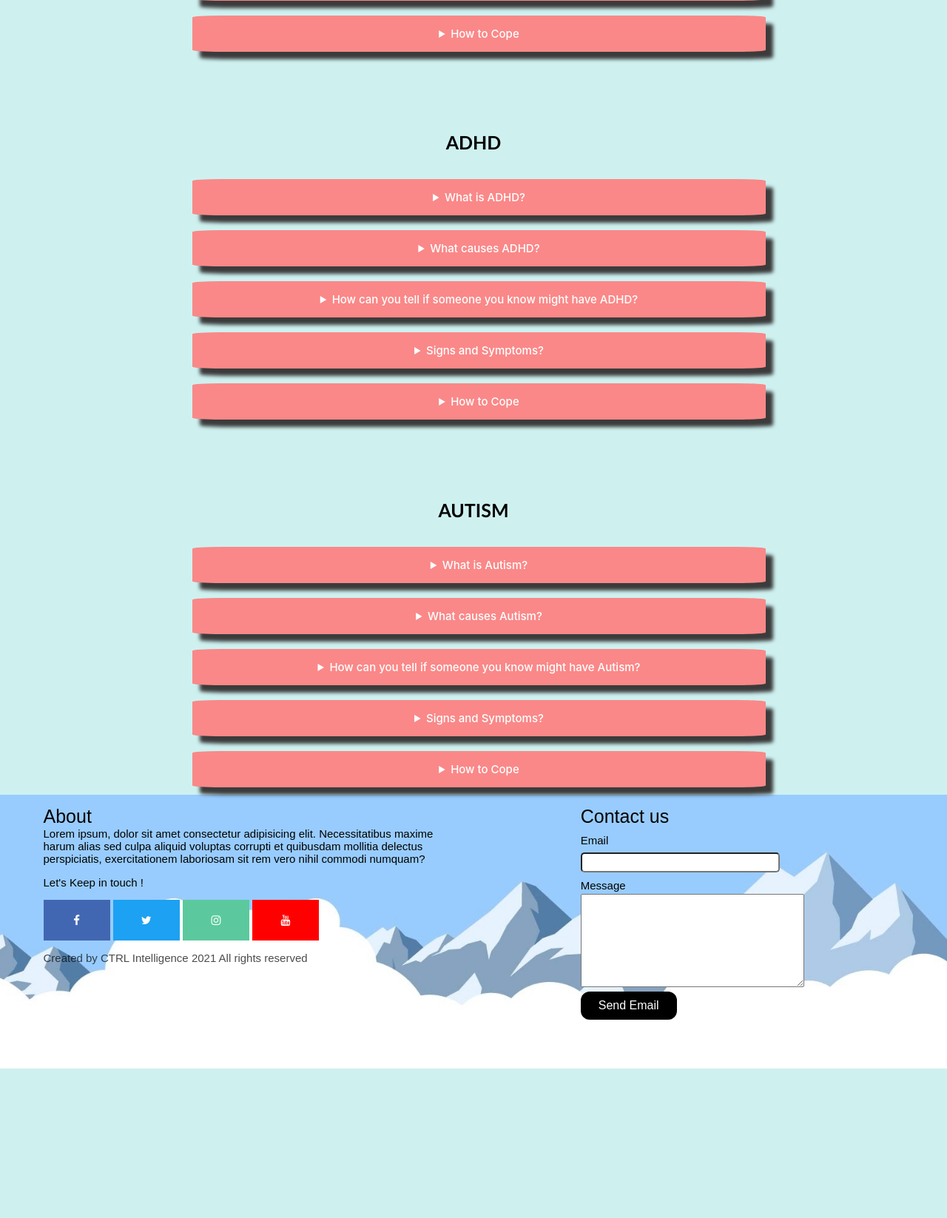
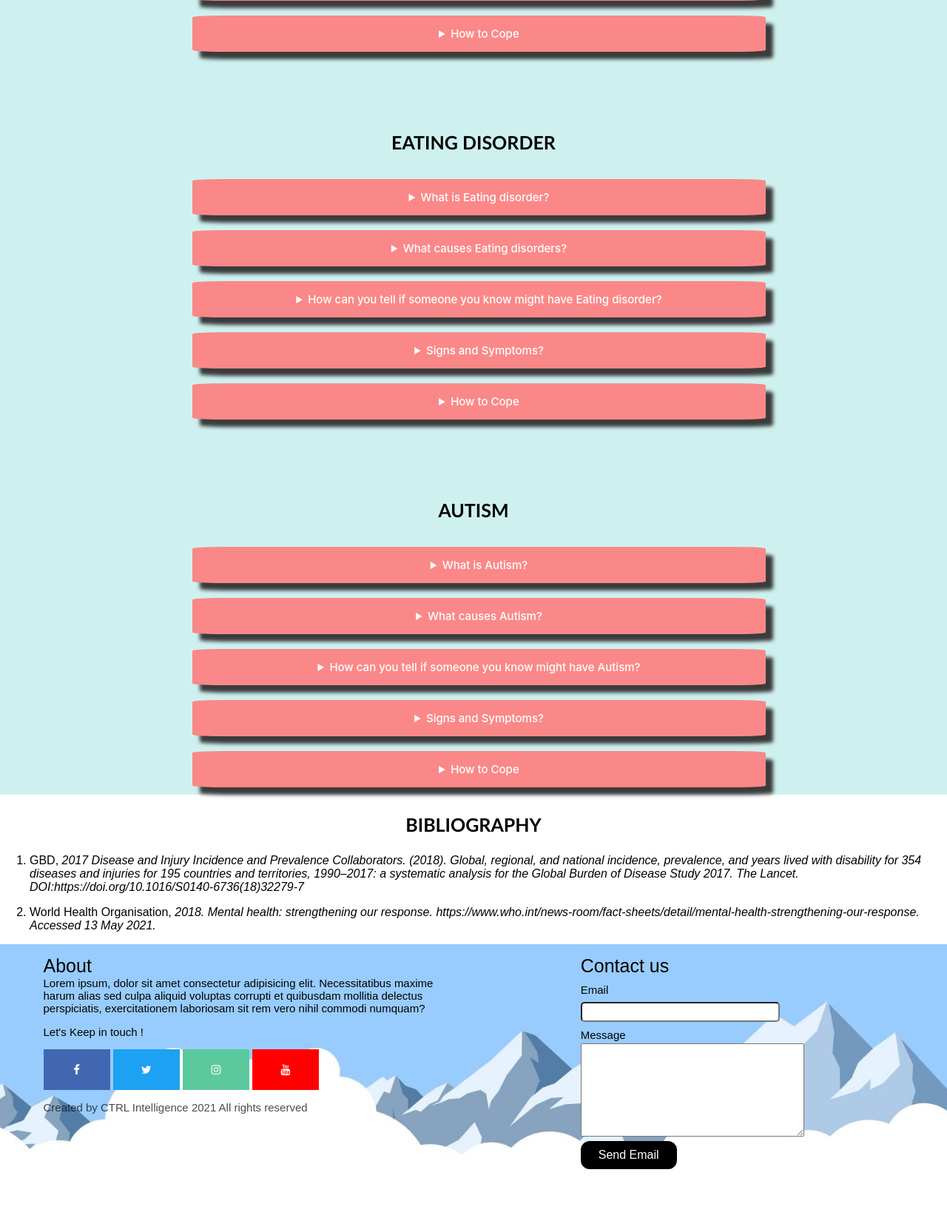
Before and after one commit to KenanK0/MentalHealth, a PHP site: page /definition.php in a window 1280 px wide. Shown: the part 2768-4414 px from the top of the page at 74% size. Before the commit the page ends 4212 px from the top, so only its background shows below. Run offline with PHP 8.4, Linux system fonts and the light colour scheme.

Commit message:
contents added

```diff
--- a/My_Project/definition.php
+++ b/My_Project/definition.php
@@ -328,29 +328,49 @@ include("connection.php");
         </div>
         <div id="adhd">
             <br><br><br><br>
-            <h3>ADHD</h3>
+            <h3>Eating Disorder</h3>
             <details class="details">
-                <summary id="sum1">What is ADHD?</summary><br>
+                <summary id="sum1">What is Eating disorder?</summary><br>
                 <div id="p">
-                    <p>Epcot is a theme park at Walt Disney
-                        World Resort featuring exciting attractions,
-                        international pavilions,
-                        award-winning fireworks and
-                        seasonal special events</p>
+                    <p>Eating disorder is a behavioural condition characterised by serve and persistent disturbance in eating behaviours and associated distressing thoughts and emotions. Eating disorders can have detrimental effects on the physical, psychological and social function.</p>
+                    <p><strong>The types of eating disorders are:</strong></p>
+                    <ul>
+                    <li>
+                        <span>Anorexia nervosa</span>
+                    </li>
+                    <li>
+                        <span>Bulimia nervosa</span>
+                    </li>
+                    <li>
+                        <span>Binge eating disorder</span>
+                    </li>
+                    <li>
+                        <span>Avoidant restrictive food intake disorder</span>
+                    </li>
+                    </ul>
+                    <p>Eating disorders affect up to 5% of the population, most often develop in adolescence and young adulthood. Several, especially anorexia nervosa and bulimia nervosa are more common in women, but they can all occur at any age and affect any gender.</p> <p>It is characterised by the fear of being overweight (despite the fact that actual weight is in the average or below average range), which can lead to a range of behaviours to reduce weight including severe dieting, self-induced vomiting and excessive exercise.</p>
                 </div>
             </details>
             <details class="details">
-                <summary id="sum2">What causes ADHD?</summary><br>
+                <summary id="sum2">What causes Eating disorders?</summary><br>
                 <div id="p">
-                    <p>Epcot is a theme park at Walt Disney
-                        World Resort featuring exciting attractions,
-                        international pavilions,
-                        award-winning fireworks and
-                        seasonal special events</p>
+                    <strong>Causes of eating disorders.</strong>
+                    <p>Eating disorders are typically influenced by a facet of factors. Though the exact cause of eating orders is unknown. It is generally believed that a combination of biological, psychological, and/or environmental abnormalities contribute to the development of these illnesses.<p>
+                    <br><strong>Biological factors include:</strong>
+                    <ul>
+                        <li>Irregular hormone functions</li>
+                        <li>Genetics</li>
+                        <li>Nutritional deficiencies</li>
+                    </ul>
+                    <br><strong>Psychological factors include:</strong>
+                    <ul>
+                        <li>Negative body image</li>
+                        <li>Poor self-esteem</li>
+                    </ul>
                 </div>
             </details>
             <details class="details">
-                <summary id="sum3">How can you tell if someone you know might have ADHD?</summary><br>
+                <summary id="sum3">How can you tell if someone you know might have Eating disorder?</summary><br>
                 <div id="p">
                     <p>Epcot is a theme park at Walt Disney
                         World Resort featuring exciting attractions,
@@ -438,6 +458,13 @@ include("connection.php");
     </div>
 
     </div>
+    <div>
+        <h3>Bibliography</h3>
+        <ol>
+            <li><p>GBD, <cite> 2017 Disease and Injury Incidence and Prevalence Collaborators. (2018). Global, regional, and national incidence, prevalence, and years lived with disability for 354 diseases and injuries for 195 countries and territories, 1990–2017: a systematic analysis for the Global Burden of Disease Study 2017. The Lancet. DOI:https://doi.org/10.1016/S0140-6736(18)32279-7</cite></p></li>
+            <li><p>World Health Organisation, <cite>2018. Mental health: strengthening our response. https://www.who.int/news-room/fact-sheets/detail/mental-health-strengthening-our-response. Accessed 13 May 2021. </cite></p></li>
+            </ol>
+    </div>
     <footer>
         <div class="more">About <br>
           <div class="morecontent">Lorem ipsum, dolor sit amet consectetur adipisicing elit. Necessitatibus maxime harum alias sed culpa aliquid voluptas corrupti et quibusdam mollitia delectus perspiciatis, exercitationem laboriosam sit rem vero nihil commodi numquam? <br>
--- a/My_Project/style.css
+++ b/My_Project/style.css
@@ -586,3 +586,7 @@ iframe{
     padding: 0 50px;
 >>>>>>> 53b0c8b7ca94bb39162d2172a6f46f67a6fdcab8
 }
+span{
+    position: relative;
+    left: -2px;
+}
```
Also changed, not shown: 1 other file.
